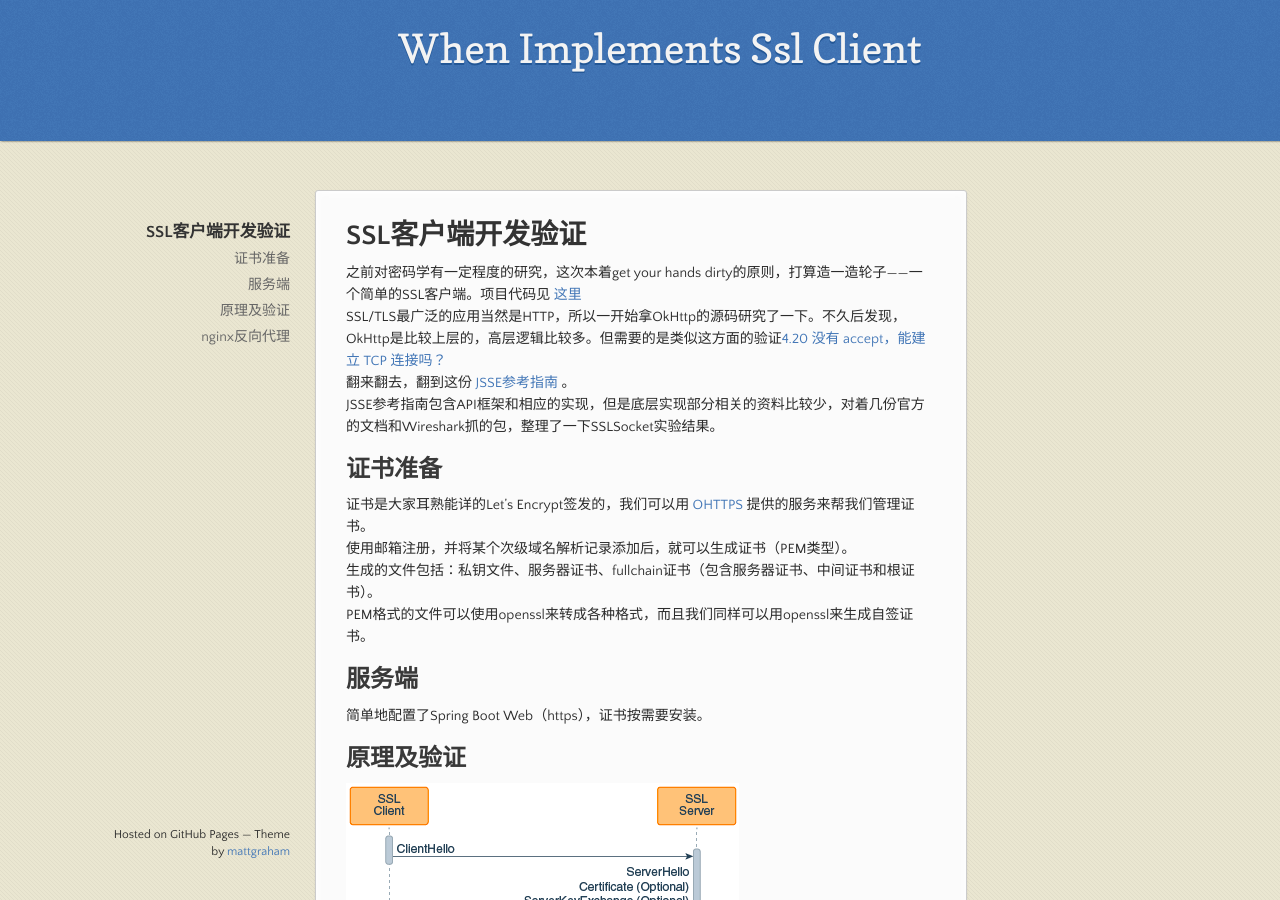
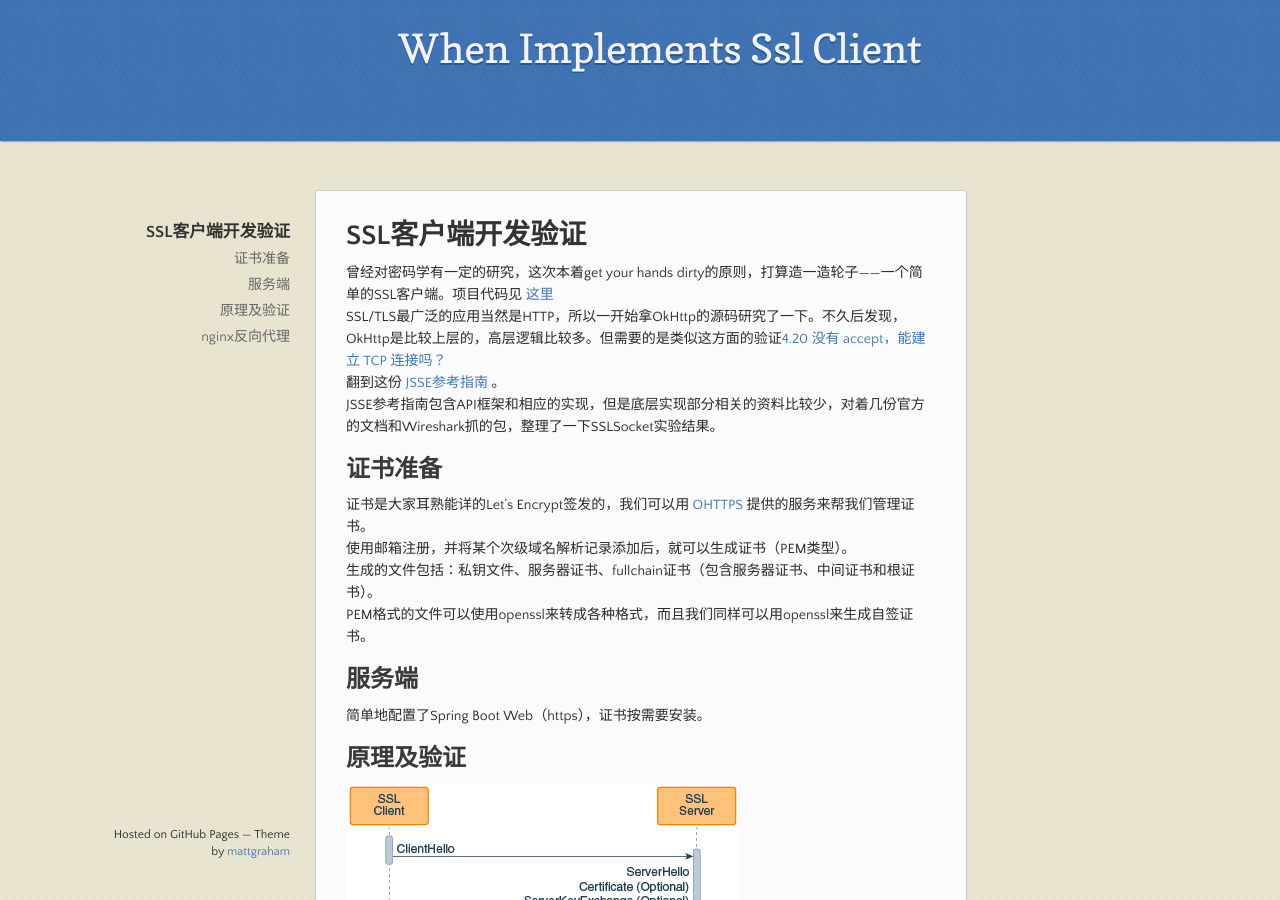
Before and after one commit to lvv9/lvv9.github.io, a Jekyll site: the page built from _posts/2021-12-23-when-implements-ssl-client.md, in a window 1280 px wide and 900 px high. Built offline with Jekyll 4.4.1, drawn with Linux system fonts in a browser that asks for light colours; our own code applies the rules of GitHub Pages for plain Markdown files; comment, search, counter and statistics services are not loaded; the repository's description, which GitHub fills in, is left out.

Commit message:
更新 2021-12-23-when-implements-ssl-client.md

```diff
--- a/_posts/2021-12-23-when-implements-ssl-client.md
+++ b/_posts/2021-12-23-when-implements-ssl-client.md
@@ -1,8 +1,8 @@
 # SSL客户端开发验证
 
-之前对密码学有一定程度的研究，这次本着get your hands dirty的原则，打算造一造轮子——一个简单的SSL客户端。项目代码见 [这里](https://github.com/lvv9/tls) <br>
+曾经对密码学有一定的研究，这次本着get your hands dirty的原则，打算造一造轮子——一个简单的SSL客户端。项目代码见 [这里](https://github.com/lvv9/tls) <br>
 SSL/TLS最广泛的应用当然是HTTP，所以一开始拿OkHttp的源码研究了一下。不久后发现，OkHttp是比较上层的，高层逻辑比较多。但需要的是类似这方面的验证[4.20 没有 accept，能建立 TCP 连接吗？](https://xiaolincoding.com/network/3_tcp/tcp_no_accpet.html) <br>
-翻来翻去，翻到这份 [JSSE参考指南](https://docs.oracle.com/javase/7/docs/technotes/guides/security/jsse/JSSERefGuide.html) 。<br>
+翻到这份 [JSSE参考指南](https://docs.oracle.com/javase/7/docs/technotes/guides/security/jsse/JSSERefGuide.html) 。<br>
 JSSE参考指南包含API框架和相应的实现，但是底层实现部分相关的资料比较少，对着几份官方的文档和Wireshark抓的包，整理了一下SSLSocket实验结果。
 
 ## 证书准备
```
